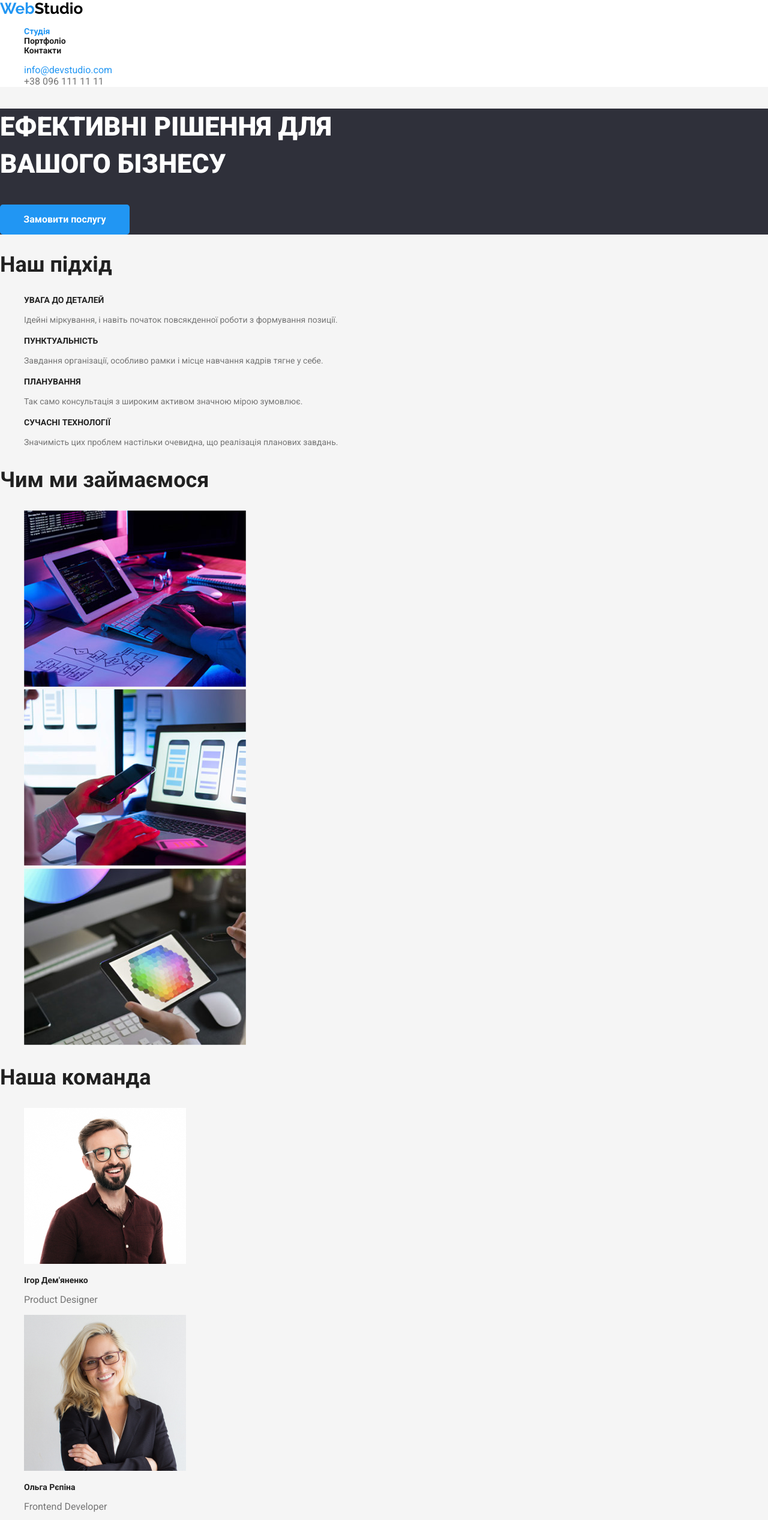
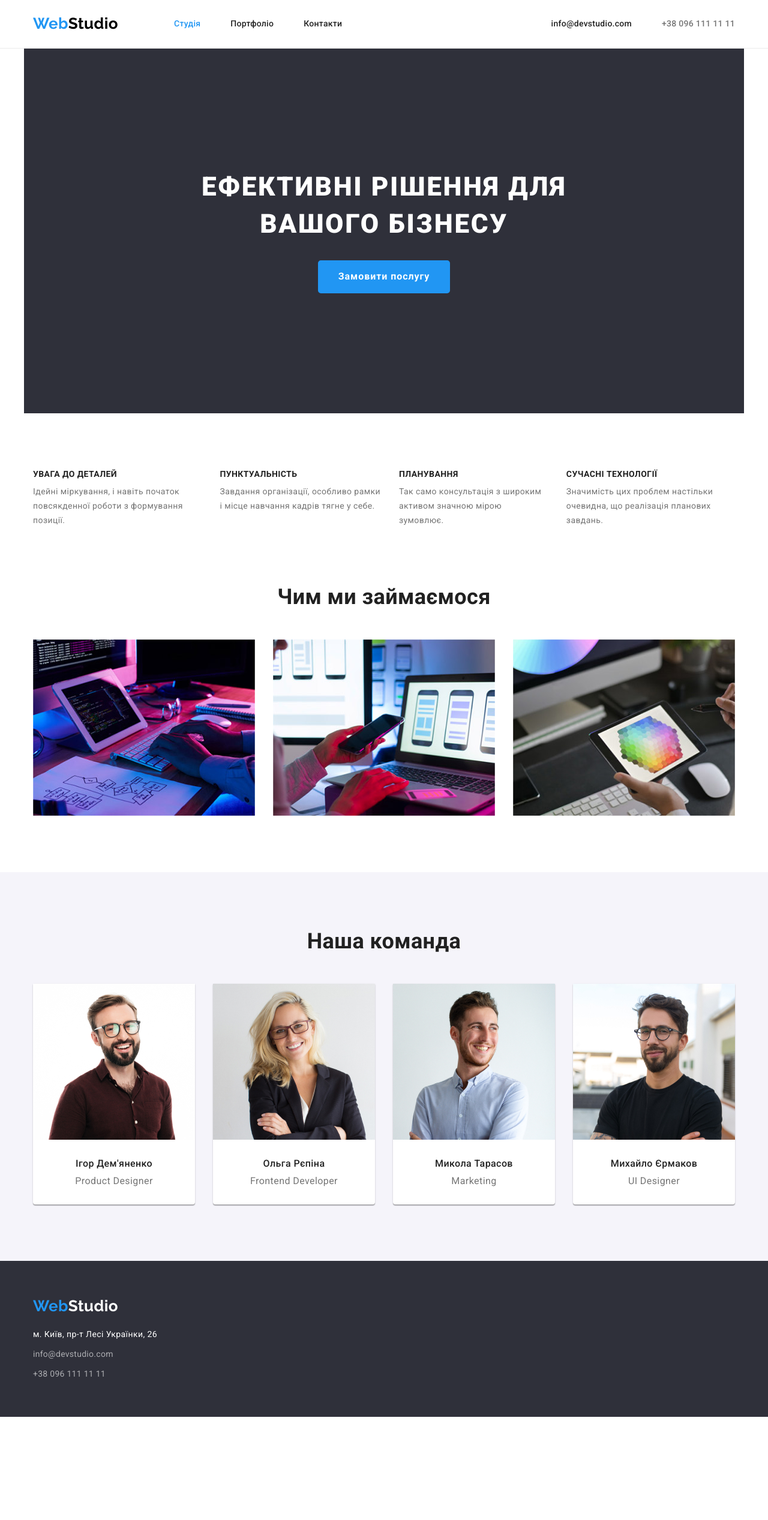
Before and after one commit to vovinUA/goit-markup-hw-03, a plain HTML site: page index.html in a window 1280 px wide. Shown: the top 2534 px of the page at 60% size. After the commit the page ends 2362 px from the top, so only its background shows below. Drawn offline with nearby package versions, Linux system fonts and the light colour scheme.

Commit message:
Homework #3

```diff
--- a/css/styles.css
+++ b/css/styles.css
@@ -2,28 +2,84 @@
     --primary-text-color: #757575;
     --title-text-color: #212121;
     --accent-color: #2196F3;
-    --header-background: #fff;
+    --team-background: #F5F4FA;
     --accent-background: #2F303A;
 }
 /* Global styles */
+html {
+    box-sizing: border-box;
+}
+*,
+*::before,
+::after {
+    box-sizing: inherit;
+}
+h1,h2,h3,h4,h5,h6,p {
+    margin:0;
+}
+img {display: block; /* Global fix img 4px bottom issie */
+}
 body {
     font-family: 'Roboto', sans-serif;
-    background-color:#F5F5F5;
     color: var(--primary-text-color);
+    font-weight: 400;
+    font-size: 14px;
+    letter-spacing: 0.03em;
 }
-ul {
+.container {
+    max-width: 1200px;
+    margin: 0 auto;
+    padding-left: 15px;
+    padding-right: 15px;
+    /* outline: 2px solid tomato; */
+}
+/* .container-1600 {
+    max-width: 1600px;
+    margin: 0 auto;
+} */
+.link {
+    text-decoration: none;
+}
+.list {
     list-style: none;
+    padding: 0;
+    margin: 0;
 }
+.section {
+    padding-top: 94px;
+    padding-bottom: 94px;
+    /* outline: 1px solid green; */
+}
+
+.section-team {
+    padding-top: 0px;
+    padding-bottom: 0px;
+
+}
+
 /* Header styles */
-.header-main{
-    background-color: var(--header-background);
+
+.header-border {
+    border-style: none;
+    border-width: 1px;
+    border-color: #ECECEC;
+    border-bottom-style:solid;
+}
+.menu {
+    display: flex;
+    align-items: center;
 }
 .logo {
     font-family: 'Raleway', sans-serif;
-    font-weight: bold;
+    font-weight: 700;
     font-size: 26px;
+    line-height: 1.19;
     color:#000;
     text-decoration: none;
+    padding-top: 24px;
+    padding-bottom: 25px;
+    margin-left: 0px;
+    margin-right: 93px;
 }
 .logo-accent {
     color: var(--accent-color);
@@ -31,61 +87,80 @@ ul {
 .logo-accent-footer {
     color: #fff;
 }
-.navigation{
-    font-size: 14px;
-    font-weight: bold;
+.nav-item-li {
+    margin-right: 50px;
 }
-.link {
-    text-decoration: none;
+.nav-item-li:last-child {
+    margin-right: 0;
 }
 .nav-item{
+    font-weight: 500;
+    font-size: 14px;
+    line-height: 1.14;
+    letter-spacing: 0.02em;
     color: var(--title-text-color);
+    padding-top: 32px;
+    padding-bottom: 32px;
 }
 .nav-item:hover,
 .nav-item:focus {
     color: var(--accent-color);
 }
-.nav-item-current {
+.current {
     color: var(--accent-color);
 }
-.nav-item-current:hover,
-.nav-item-current:focus {
-    color: var(--primary-text-color);
+.current:hover,
+.current:focus {
+    color: var(--title-text-color);
 }
 .nav-item-tel {
     color: var(--primary-text-color);
-    font-style:normal;
+    font-weight: 500;
+    font-size: 14px;
+    line-height: 1.14;
+    letter-spacing: 0.02em;
 }
 .nav-item-tel:hover,
 .nav-item-tel:focus {
     color: var(--accent-color);
+}
+.nav-main-space {
+    margin-left: auto;
 }
 
 /* Page content styles */
 
 .hero {
     background-color: var(--accent-background);
+    text-align: center;
 }
 
 .hero-title {
+    padding-top: 200px;
     color:#fff;
     font-size: 44px;
     line-height: 1.4;
     text-transform: uppercase;
     font-weight: 900;
+    text-align: center;
+    letter-spacing: 0.06em;
 }
 .hero-button {
+    margin-top:30px;
+    margin-bottom:200px;
     background-color: var(--accent-color);
     font-size:16px;
     line-height: 1.9;
+    font-weight:700;
+    align-items: center;
+    text-align: center;
+    letter-spacing: 0.06em;
     border-style:solid;
     border-color: var(--accent-color);
     border-radius: 0.3em;
     color:#fff;
-    font-weight:bold;
-    height:50px;
-    width:216px;
     cursor: pointer;
+    padding: 10px 32px;
 }
 .hero-button:hover,
 .hero-button:focus {
@@ -96,35 +171,91 @@ ul {
 }
 .section-title {
     color: var(--title-text-color);
+    font-weight: 700;
+    line-height: 1.17;
     font-size: 36px;
+    text-align: center;
+    margin-bottom: 50px;
+}
+.features {
+    display: flex;
+    align-items: top;
+    gap: 30px;
+    margin-bottom:-94px;
 }
 .list-title {
     color: var(--title-text-color);
+    font-weight: 700;
     font-size: 14px;
+    line-height: 1.14;
+    text-transform: uppercase;
+    margin-bottom: 10px;
 }
 .list-text {
     color: var(--primary-text-color);
     font-size: 14px;
     line-height: 1.7;
 }
+.team-bg {
+    background-color: var(--team-background);
+    padding-bottom: 94px;
+}
+.team-header-title {
+    padding-top: 94px;
+}
+
+.team {
+    display: flex;
+    align-items: top;
+    gap: 30px;
+}
+
+.team-card {
+    background-color: #fff;
+    border-bottom-right-radius: 4px;
+    border-bottom-left-radius: 4px;
+    box-shadow: 0 2px 1px rgba(0, 0, 0, 0.2),
+                0 1px 1px rgba(0, 0, 0, 0.14),
+                0 1px 3px rgba(0, 0, 0, 0.12);
+}
+.team-title {
+    color: var(--title-text-color);
+    font-weight: 500;
+    font-size: 16px;
+    line-height: 1.19;
+    text-align: center;
+    margin-top: 30px;
+    margin-bottom: 10px;
+}
 .team-text {
     color: var(--primary-text-color);
+    font-weight: 400;
     font-size: 16px;
-    line-height:auto;
+    line-height: 1.19;
+    text-align: center;
+    padding-bottom: 30px;
+
 }
 
 /* Portfolio styles */
 
 .portfolio-title-main {
     color: var(--title-text-color);
+    margin-bottom: 34px;
 }
-
+.portfolio-filters {
+    display: flex;
+    justify-content: center;
+    align-items: center;
+    gap: 8px;
+    margin-bottom: 34px;
+}
 .portfolio-button-active {
     background-color: var(--accent-color);
     font-size:16px;
     line-height: 1.8;
-    border-style:solid;
-    border-color:   a(255, 255, 255, 1);
+    border-style:none;
+    border-color: rgba(255, 255, 255, 1);
     border-radius: 0.3em;
     color:#fff;
     cursor: pointer;
@@ -138,27 +269,51 @@ ul {
     border-radius: 0.3em;
     color: var(--title-text-color);
     cursor: pointer;
+    padding: 6px 22px;
+}
+.portfolio-button-first {
+    padding: 6px 25px;
 }
 .portfolio-button:hover,
 .portfolio-button:focus {
     background-color: var(--accent-color);
     color: #fff;
 }
+.portfolio-items {
+    display: flex;
+    flex-wrap: wrap;
+    gap: 30px;
+}
 .portfolio-title {
     font-size: 18px;
     line-height: 2;
-    color: var(--title-text-color)
+    color: var(--title-text-color);
 }
 .portfolio-text {
     font-size: 16px;
     line-height: 1.9;
     color: var(--primary-text-color)
 }
+.portfoli-item-desc {
+    border-style: solid;
+    border-width: 1px;
+    border-color: #eee;
+    border-top-style: none;
+    padding: 20px 24px;
+}
 
 /* Footer styles */
 
-.footer-main {
+.footer {
     background-color: var(--accent-background);
+}
+.footer-logo {
+    padding-top: 60px;
+    padding-bottom: 20px;
+}
+.address {
+    padding-bottom: 60px;
+
 }
 .address-link {
     line-height:1.7;
@@ -171,8 +326,13 @@ ul {
     line-height:1.7;
     color: var(--accent-color);
 }
+.address-space {
+    margin-bottom:9px;
+}
 .footer-contacts {
     font-size:14px;
     line-height:1.7;
-    color: rgba(255, 255, 255, 0.6)
+    color: rgba(255, 255, 255, 0.6);
+    font-style: normal;
+    font-weight: 400;
 }
--- a/index.html
+++ b/index.html
@@ -6,37 +6,37 @@
     <meta name="viewport" content="width=device-width, initial-scale=1.0">
     <meta name="description" content="Вивчення основ HTML5 для новачків">
     <title>Студія</title>
+    <link rel="stylesheet" href="https://fonts.googleapis.com/css2?family=Raleway:wght@700&family=Roboto:wght@400;500;700;900&display=swap">
     <link rel="stylesheet" href="https://cdnjs.cloudflare.com/ajax/libs/modern-normalize/1.0.0/modern-normalize.min.css" />
-    <link href="https://fonts.googleapis.com/css2?family=Raleway:wght@700&family=Roboto:wght@400;500;700;900&display=swap" rel="stylesheet">
     <link rel="stylesheet" href="./css/styles.css">
 </head>
 <body>
-    <header class="header-main">
-        <nav class="navigation">
+    <header class="header-border">
+        <div class="container menu">
+            <nav class="menu">
                 <a href="./index.html" class="logo"><span class="logo-accent">Web</span>Studio</a>
-            <ul>
-                <li><a href="./index.html" class="nav-item-current link">Студія</a></li>
-                <li><a href="./portfolio.html" class="nav-item link">Портфоліо</a></li>
-                <li><a href="" class="nav-item link">Контакти</a></li>
+                <ul class="list menu">
+                    <li class="nav-item-li"><a href="./index.html" class="nav-item current link">Студія</a></li>
+                    <li class="nav-item-li"><a href="./portfolio.html" class="nav-item link">Портфоліо</a></li>
+                    <li class="nav-item-li"><a href="" class="nav-item link">Контакти</a></li>
                 </ul>
             </nav>
-            <ul>
-                <li><a href="mailto:info@devstudio.com" class="nav-item-current link">info@devstudio.com</a></li>
-                <li><a href="tel:+380961111111" class="nav-item-tel link">+38 096 111 11 11</a></li>
+            <ul class="list menu nav-main-space">
+                <li class="nav-item-li"><a href="mailto:info@devstudio.com" class="nav-item link">info@devstudio.com</a></li>
+                <li class="nav-item-li"><a href="tel:+380961111111" class="nav-item-tel link">+38 096 111 11 11</a></li>
             </ul>
+        </div>
     </header>
     <main>
-        <!-- Дів вставлено для подальшої розмальовки Героя -->
-        <div class="hero">
         <section>
+            <div class="container hero">
                 <h1 class="hero-title">Ефективні рішення для<br>вашого бізнесу</h1>
                 <button type="button" class="hero-button">Замовити послугу</button>
+            </div>
         </section>
-        </div>
-        <section>
-            <!-- На макеті <h2> заголовок секції відсутній, буде схований від користувача за допомогою css. -->
-            <h2 class="section-title">Наш підхід</h2>
-            <ul>
+        <section class="section">
+            <div class="container">
+                <ul class="list features">
                     <li>
                         <h3 class="list-title">УВАГА ДО ДЕТАЛЕЙ</h3>
                         <p class="list-text">Ідейні міркування, і навіть початок повсякденної роботи з формування позиції.</p>
@@ -54,50 +54,61 @@
                         <p class="list-text">Значимість цих проблем настільки очевидна, що реалізація планових завдань.</p>
                     </li>
                 </ul>
+            </div>
         </section>
-        <section>
+        <section class="section">
+            <div class="container">
                 <h2 class="section-title">Чим ми займаємося</h2>
-            <ul>
+                <ul class="list team">
                     <li><img src="./images/what-we-do-1.jpg" width="370" alt="Робота за комп`ютером"></li>
                     <li><img src="./images/what-we-do-2.jpg" width="370" alt="Серфінг інтернетом на смартфоні"></li>
                     <li><img src="./images/what-we-do-3.jpg" width="370" alt="Гексагональна кольорова палітра"></li>
                 </ul>
+            </div>
         </section>
-        <section>
-            <h2 class="section-title">Наша команда</h2>
-            <ul>
-                <li>
+        <section class="section section-team">
+            <div class="team-bg">
+                <div class="container">
+                <h2 class="section-title team-header-title">Наша команда</h2>
+                <ul class="list team">
+                    <li class="team-card">
                         <img src="./images/team-1.jpg" width="270" alt="Ігор Дем'яненко">
-                    <h3 class="list-title">Ігор Дем'яненко</h3>
+                        <h3 class="team-title">Ігор Дем'яненко</h3>
                         <p class="team-text">Product Designer</p>
                     </li>
-                <li>
+                    <li class="team-card">
                         <img src="./images/team-2.jpg" width="270" alt="Ольга Рєпіна">
-                    <h3 class="list-title">Ольга Рєпіна</h3>
+                        <h3 class="team-title">Ольга Рєпіна</h3>
                         <p class="team-text">Frontend Developer</p>
                     </li>
-                <li>
+                    <li class="team-card">
                         <img src="./images/team-3.jpg" width="270" alt="Микола Тарасов">
-                    <h3 class="list-title">Микола Тарасов</h3>
+                        <h3 class="team-title">Микола Тарасов</h3>
                         <p class="team-text">Marketing</p>
                         </li>
-                <li>
+                    <li class="team-card">
                         <img src="./images/team-4.jpg" width="270" alt="Михайло Єрмаков">
-                    <h3 class="list-title">Михайло Єрмаков</h3>
+                        <h3 class="team-title">Михайло Єрмаков</h3>
                         <p class="team-text">UI Designer</p>
                     </li>
                 </ul>
+                </div>
+            </div>
         </section>
         </main>
-    <footer class="footer-main">
+        <footer class="footer">
+            <div class="container">
+                <div class="footer-logo">
                     <a href="./index.html" class="logo"><span class="logo-accent">Web</span><span class="logo-accent-footer">Studio</span></a>
-        <address>
-            <ul>
-                <li><a href="https://goo.gl/maps/Rx9yRDVF11jfL2R66" class="address-link"  target="_blank"  rel="noopener noreferrer">м. Київ, пр-т Лесі Українки, 26</a></li>
-                <li><a href="mailto:info@devstudio.com" class="nav-item-tel link footer-contacts">info@devstudio.com</a></li>
+                </div>
+                <address class="address">
+                    <ul class="list">
+                        <li class="address-space"><a href="https://goo.gl/maps/Rx9yRDVF11jfL2R66" class="address-link"  target="_blank"  rel="noopener noreferrer">м. Київ, пр-т Лесі Українки, 26</a></li>
+                        <li class="address-space"><a href="mailto:info@devstudio.com" class="nav-item-tel link footer-contacts">info@devstudio.com</a></li>
                         <li><a href="tel:+380961111111" class="nav-item-tel link footer-contacts">+38 096 111 11 11</a></li>
                     </ul>
                 </address>
+            </div>
         </footer>
 </body>
 </html>
--- a/portfolio.html
+++ b/portfolio.html
@@ -7,111 +7,139 @@
     <meta name="description" content="Портфоліо наших робіт">
     <title>Портфоліо Студії</title>
     <link rel="stylesheet" href="https://cdnjs.cloudflare.com/ajax/libs/modern-normalize/1.0.0/modern-normalize.min.css" />
-    <link href="https://fonts.googleapis.com/css2?family=Raleway:wght@700&family=Roboto:wght@400;500;700;900&display=swap" rel="stylesheet">
+    <link rel="stylesheet" href="https://fonts.googleapis.com/css2?family=Raleway:wght@700&family=Roboto:wght@400;500;700;900&display=swap">
     <link rel="stylesheet" href="./css/styles.css">
 </head>
 <body>
-    <header class="header-main">
-        <nav class="navigation">
+    <header class="header-border">
+        <div class="container menu">
+            <nav class="menu">
                 <a href="./index.html" class="logo"><span class="logo-accent">Web</span>Studio</a>
-            <ul>
-                <li><a href="./index.html" class="nav-item link">Студія</a></li>
-                <li><a href="./portfolio.html" class="nav-item-current link">Портфоліо</a></li>
-                <li><a href="" class="nav-item link">Контакти</a></li>
+                <ul class="list menu">
+                    <li class="nav-item-li"><a href="./index.html" class="nav-item link">Студія</a></li>
+                    <li class="nav-item-li"><a href="./portfolio.html" class="nav-item current link">Портфоліо</a></li>
+                    <li class="nav-item-li"><a href="" class="nav-item link">Контакти</a></li>
                 </ul>
             </nav>
-            <ul>
-                <li><a href="mailto:info@devstudio.com" class="nav-item-current link">info@devstudio.com</a></li>
-                <li><a href="tel:+380961111111" class="nav-item-tel link">+38 096 111 11 11</a></li>
+            <ul class="list menu nav-main-space">
+                <li class="nav-item-li"><a href="mailto:info@devstudio.com" class="nav-item link">info@devstudio.com</a></li>
+                <li class="nav-item-li"><a href="tel:+380961111111" class="nav-item-tel link">+38 096 111 11 11</a></li>
             </ul>
+        </div>
     </header>
     <main>
-        <section>
+        <section class="section">
+            <div class="container">
                 <!-- На макеті <h2> заголовок секції відсутній, буде схований від користувача за допомогою css. -->
-            <h1 class="portfolio-title-main">Наші роботи</h1>
-            <ul>
-                <li><button type="button" class="portfolio-button-active">Усі</button></li>
+                <!-- <h1 class="portfolio-title-main">Наші роботи</h1> -->
+                <div>
+                    <ul class="list portfolio-filters">
+                        <li><button type="button" class="portfolio-button-active portfolio-button-first">Усі</button></li>
                         <li><button type="button" class="portfolio-button">Веб-сайти</button></li>
                         <li><button type="button" class="portfolio-button">Додатки</button></li>
                         <li><button type="button" class="portfolio-button">Дизайн</button></li>
                         <li><button type="button" class="portfolio-button">Маркетинг</button></li>
                     </ul>
-            <ul>
+                </div>
+                <ul class="list portfolio-items">
                     <li>
                         <a href="" class="link">
                             <img src="./images/portfolio-1.jpg" alt="Веб-сайт Технокряк" width="370" height="294">
+                            <div class="portfoli-item-desc">
                                 <h2 class="portfolio-title">Технокряк</h2>
                                 <p class="portfolio-text">Веб-сайт</p>
+                            </div>
                         </a>
                     </li>
                     <li>
                         <a href="" class="link">
                             <img src="./images/portfolio-2.jpg" alt="Дизайн постера New Orlean vs Golden Star" width="370" height="294">
+                            <div class="portfoli-item-desc">
                                 <h2 class="portfolio-title">Постер New Orlean vs Golden Star</h2>
                                 <p class="portfolio-text">Дизайн</p>
+                            </div>
                         </a>
                     </li>
                     <li>
                         <a href="" class="link">
                             <img src="./images/portfolio-3.jpg" alt="Додаток ресторану Seafood" width="370" height="294">
+                            <div class="portfoli-item-desc">
                                 <h2 class="portfolio-title">Ресторан Seafood</h2>
                                 <p class="portfolio-text">Додаток</p>
+                            </div>
                         </a>
                     </li>
                     <li>
                         <a href="" class="link">
                             <img src="./images/portfolio-4.jpg" alt="Маркетинг проєкту Prime" width="370" height="294">
+                            <div class="portfoli-item-desc">
                                 <h2 class="portfolio-title">Проєкт Prime</h2>
                                 <p class="portfolio-text">Маркетинг</p>
+                            </div>
                         </a>
                     </li>
                     <li>
                         <a href="" class="link">
                             <img src="./images/portfolio-5.jpg" alt="Додаток для проєкту Boxes" width="370" height="294">
+                            <div class="portfoli-item-desc">
                                 <h2 class="portfolio-title">Проєкт Boxes</h2>
                                 <p class="portfolio-text">Додаток</p>
+                            </div>
                         </a>
                     </li>
                     <li>
                         <a href="" class="link">
                             <img src="./images/portfolio-6.jpg" alt="Веб-сайт Inspiration has no Borders" width="370" height="294">
+                            <div class="portfoli-item-desc">
                                 <h2 class="portfolio-title">Inspiration has no Borders</h2>
                                 <p class="portfolio-text">Веб-сайт</p>
+                            </div>
                         </a>
                     </li>
                     <li>
                         <a href="" class="link">
                             <img src="./images/portfolio-7.jpg" alt="Дизайн видання Limited Edition" width="370" height="294">
+                            <div class="portfoli-item-desc">
                                 <h2 class="portfolio-title">Видання Limited Edition</h2>
                                 <p class="portfolio-text">Дизайн</p>
+                            </div>
                         </a>
                     </li>
                     <li>
                         <a href="" class="link">
                             <img src="./images/portfolio-8.jpg" alt="Маркетинг проєкту LAB" width="370" height="294">
+                            <div class="portfoli-item-desc">
                                 <h2 class="portfolio-title">Проєкт LAB</h2>
                                 <p class="portfolio-text">Маркетинг</p>
+                            </div>
                         </a>
                     </li>
                     <li>
                         <a href="" class="link">
                             <img src="./images/portfolio-9.jpg" alt="Додаток Growing Business" width="370" height="294">
+                            <div class="portfoli-item-desc">
                                 <h2 class="portfolio-title">Growing Business</h2>
                                 <p class="portfolio-text">Додаток</p>
+                            </div>
                         </a>
                     </li>
                 </ul>
+            </div>
         </section>
     </main>
-    <footer class="footer-main">
+    <footer class="footer">
+        <div class="container">
+            <div class="footer-logo">
                 <a href="./index.html" class="logo"><span class="logo-accent">Web</span><span class="logo-accent-footer">Studio</span></a>
-        <address>
-            <ul>
-                <li><a href="https://goo.gl/maps/Rx9yRDVF11jfL2R66" class="address-link"  target="_blank"  rel="noopener noreferrer">м. Київ, пр-т Лесі Українки, 26</a></li>
-                <li><a href="mailto:info@devstudio.com" class="nav-item-tel link footer-contacts">info@devstudio.com</a></li>
+            </div>
+            <address class="address">
+                <ul class="list">
+                    <li class="address-space"><a href="https://goo.gl/maps/Rx9yRDVF11jfL2R66" class="address-link"  target="_blank"  rel="noopener noreferrer">м. Київ, пр-т Лесі Українки, 26</a></li>
+                    <li class="address-space"><a href="mailto:info@devstudio.com" class="nav-item-tel link footer-contacts">info@devstudio.com</a></li>
                     <li><a href="tel:+380961111111" class="nav-item-tel link footer-contacts">+38 096 111 11 11</a></li>
                 </ul>
             </address>
+        </div>
     </footer>
 </body>
 </html>
```
Lines whose indentation alone changed are shown as unchanged.
